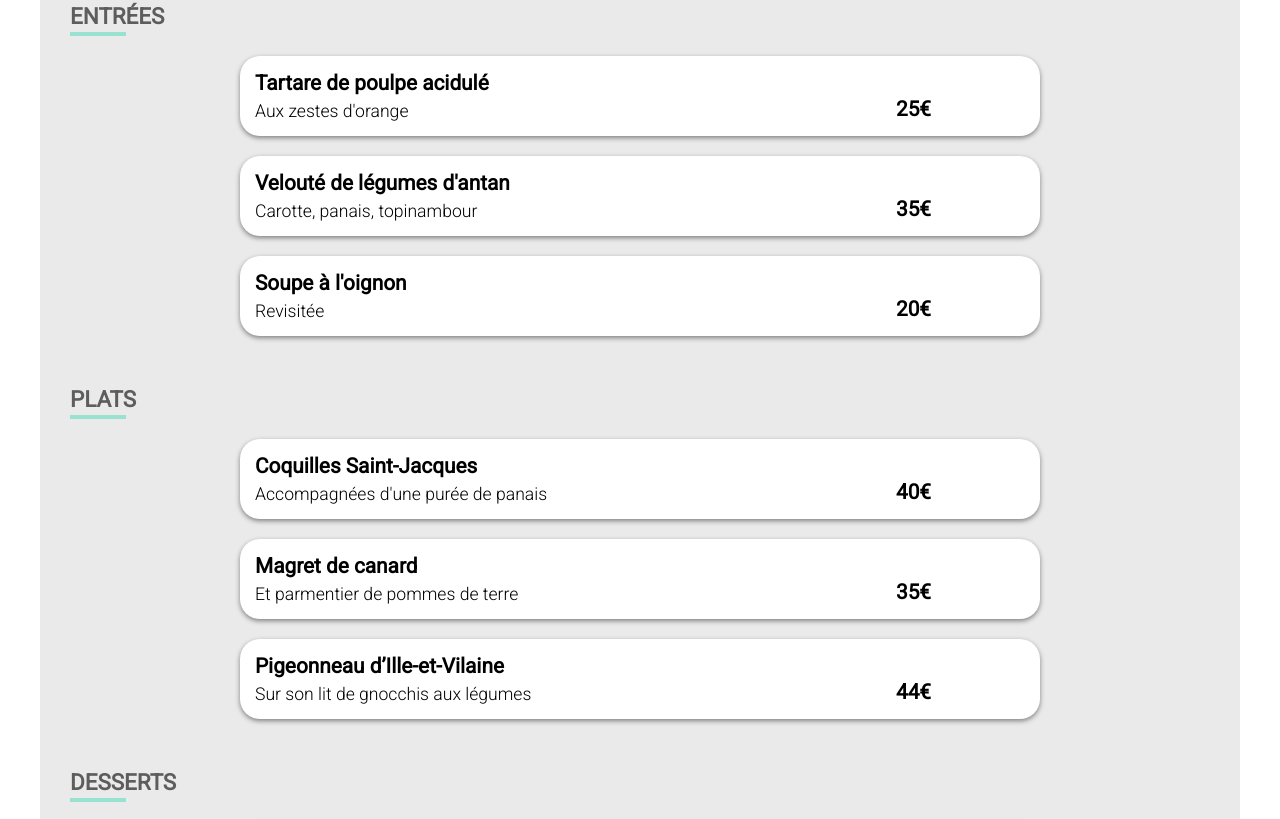
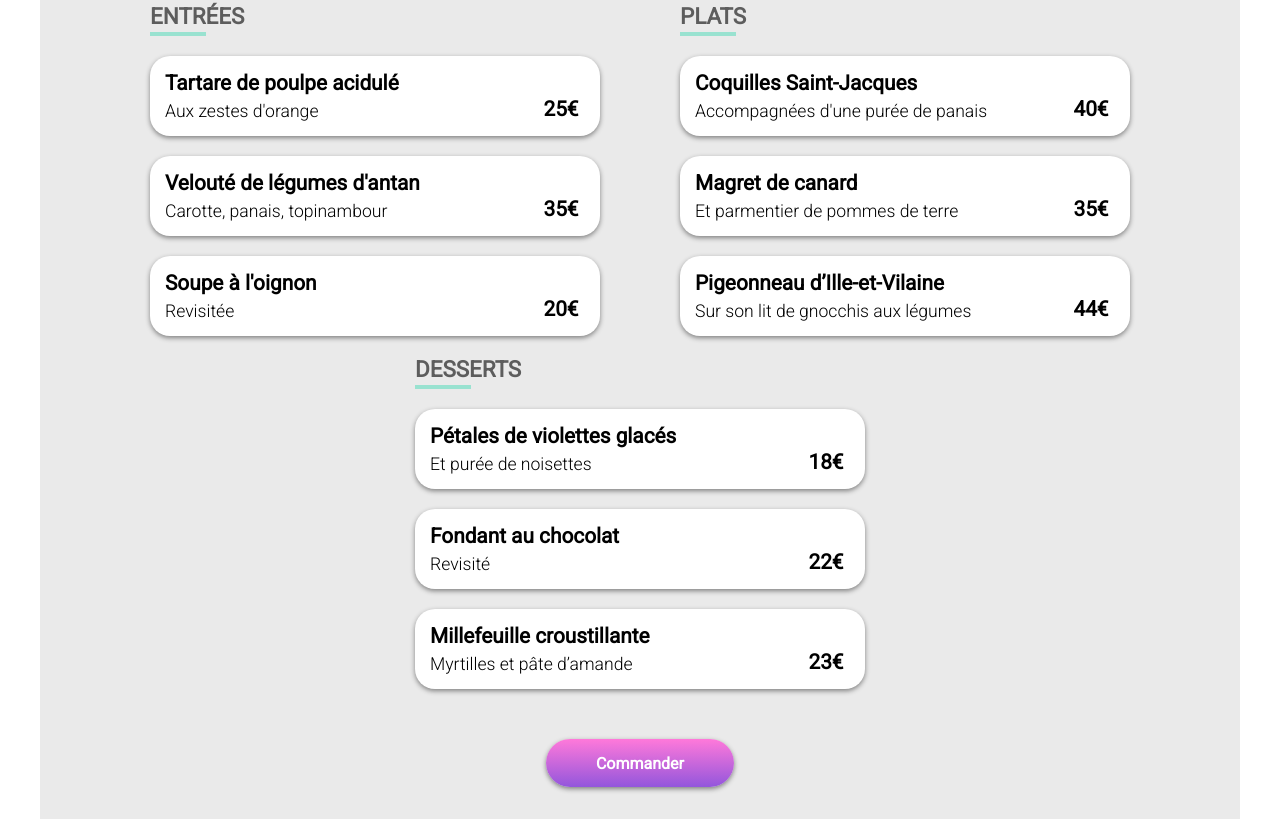
Before and after one commit to Soundripper/JeremyTison_3_28012022, a website: page alafr.html in a window 1280 px wide. Shown: the part 678-1497 px from the top of the page. Drawn offline with Linux system fonts and the light colour scheme; a web font is replaced by a local one.

Commit message:
Responsive _menu

```diff
--- a/alafr.html
+++ b/alafr.html
@@ -29,6 +29,7 @@
                     <p class="textAver"><i class="fas fa-heart restaurantCard__heart--iconF"></i></p>
                 </div>
             </div>
+            <div class="menu__parts">
                 <div class="menu__partieContainer">
                     <h1 class="textLt menu__partieTxt">ENTRéES</h1>
                     <hr class="menu__HR">
@@ -110,6 +111,7 @@
                         </div>
                     </div>
                 </div>
+            </div>
             <div class="menu__commander"><a class="bigButton textAver" href="#">Commander</a></div>
         </div>
         <footer>
--- a/scss/Layout/_menu.scss
+++ b/scss/Layout/_menu.scss
@@ -18,28 +18,38 @@
         position: relative;
         margin-bottom: 30px;
     }
-    .restaurantCard__heartE, .restaurantCard__heartF{
-        position: absolute;
-        right: 10px;
-        border-radius: 5px;
-            &>p{
-                font-size: 2em;
-                .restaurantCard__heart--iconF::before{
-                    background: -webkit-gradient(linear, left top, left bottom, from($colour-graddown), to($colour-gradup));
-                    -webkit-background-clip: text;
-                    background-clip: text;
-                    -webkit-text-fill-color: transparent;
-                    opacity:0;
-                    transition: opacity 300ms;
-                }
-            &:hover{
-                cursor: pointer;
-                .restaurantCard__heart--iconF::before{
-                    opacity: 1;
-                }
+    &__partieContainer{
+        max-width: 450px;
+        display: flex;
+        flex-direction: column;
+        width: 100%;
+        flex: 1;
+    }
+    &__parts{
+            display: flex;
+            flex-direction: column;
+            flex-wrap: nowrap;
+            align-items: center;
+    }
+
+    @media screen and (min-width: 972px) {
+        .menu{
+            &__parts{
+                margin: 0;
+                flex-direction: row;
+                justify-content: center;
+                flex-wrap: wrap;
+            }
+            &__partieContainer{
+                margin: 0 40px 0 40px;
+            }
+            &__commander{
+                margin-top: 30px;
+                margin-bottom: 30px;
             }
         }
     }
+
     &__partieTxt{
         font-weight: 600;
         opacity: 0.6;
@@ -67,6 +77,29 @@
         justify-content: center;
         align-items: center;
         margin-bottom: 30px;
+    }
+}
+
+.restaurantCard__heartE, .restaurantCard__heartF{
+    position: absolute;
+    right: 10px;
+    border-radius: 5px;
+        &>p{
+            font-size: 2em;
+            .restaurantCard__heart--iconF::before{
+                background: -webkit-gradient(linear, left top, left bottom, from($colour-graddown), to($colour-gradup));
+                -webkit-background-clip: text;
+                background-clip: text;
+                -webkit-text-fill-color: transparent;
+                opacity:0;
+                transition: opacity 300ms;
+            }
+        &:hover{
+            cursor: pointer;
+            .restaurantCard__heart--iconF::before{
+                opacity: 1;
+            }
+        }
     }
 }
 
```
Also changed, not shown: delice.html (+3 -0 lines), lanote.html (+3 -0 lines), palette.html (+3 -0 lines), css/style.css, scss/Utils/_mixins.scss (line endings or trailing spaces), 1 other file. Lines whose indentation alone changed are shown as unchanged.
